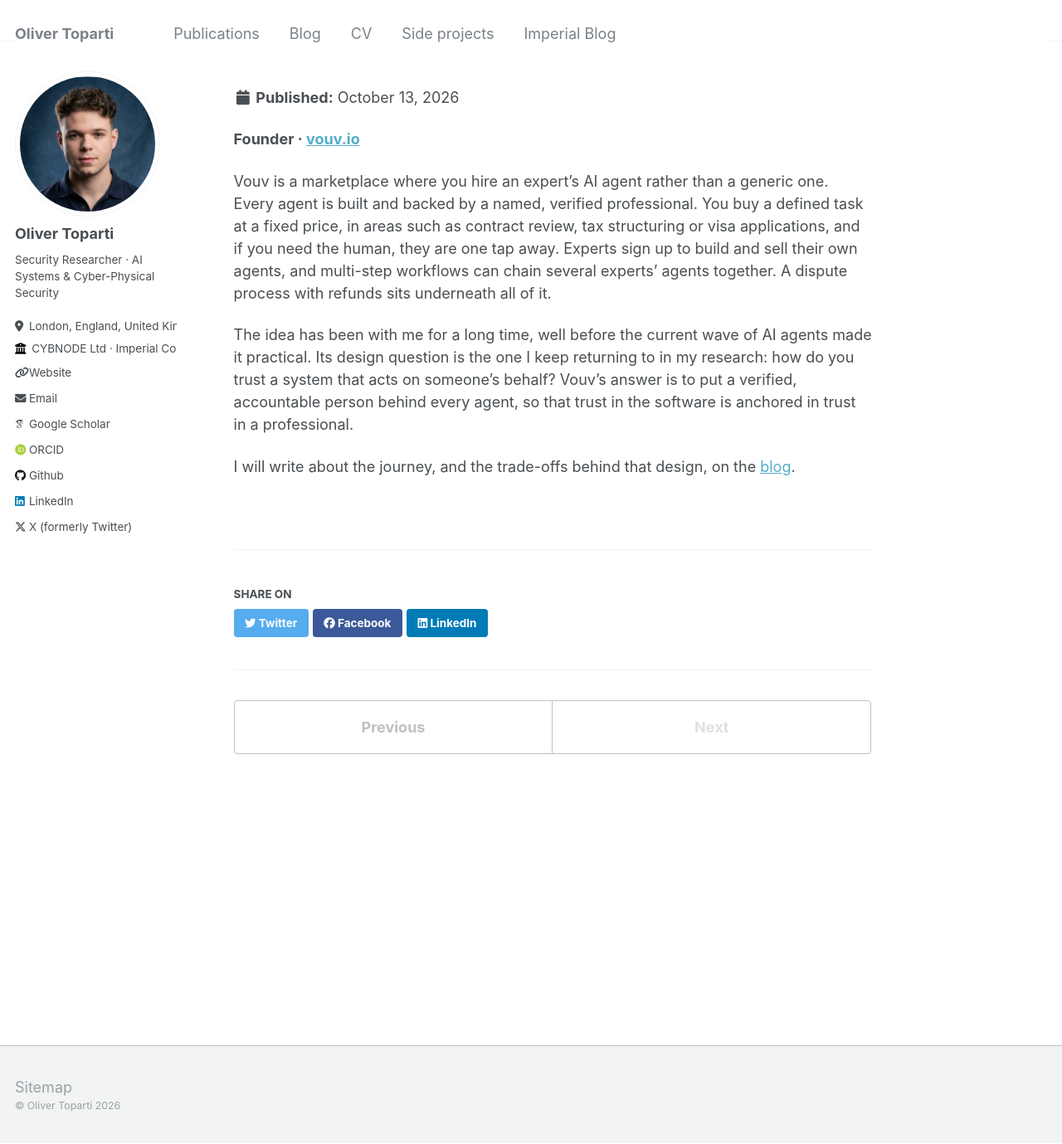
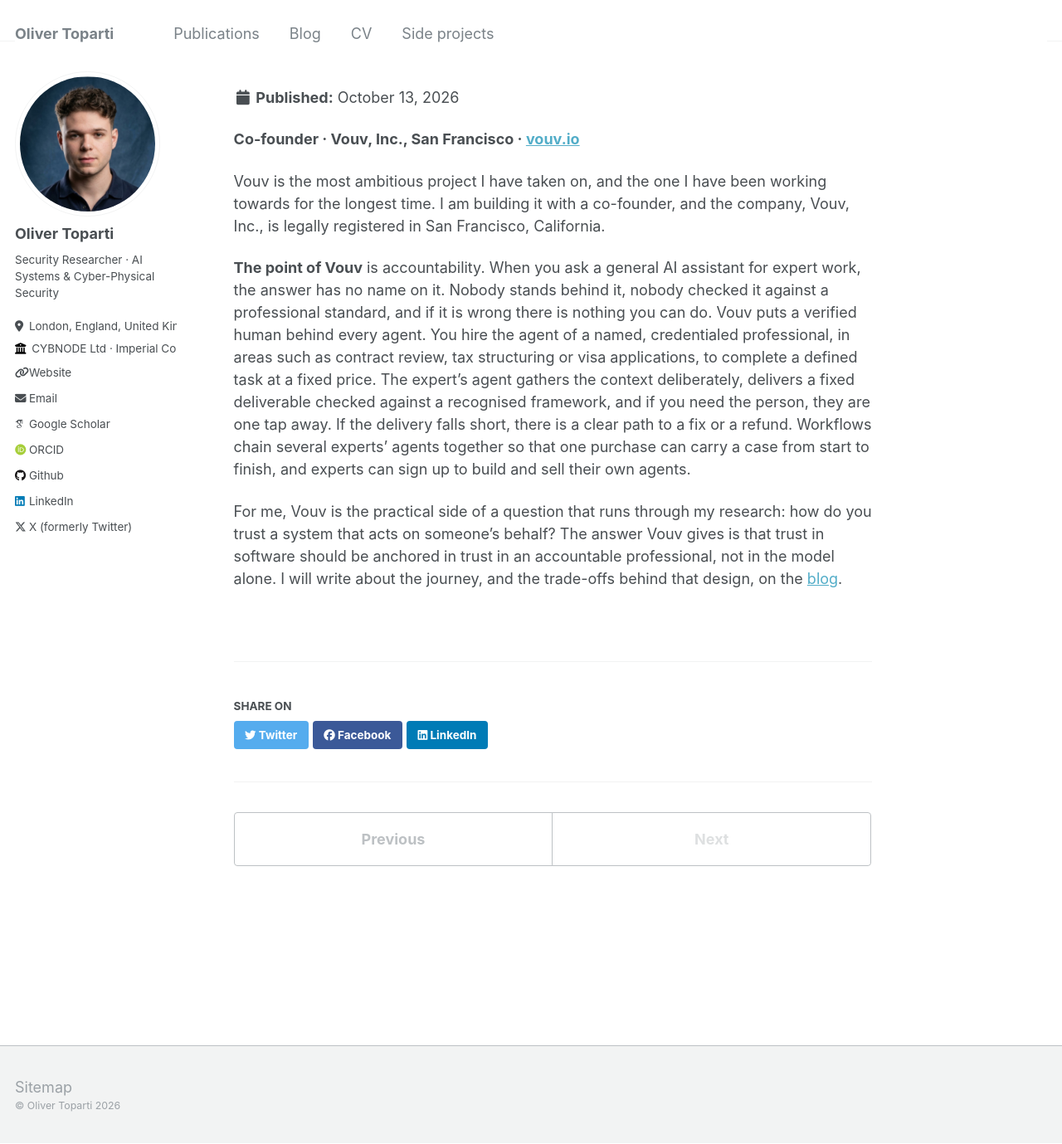
Before and after one commit to olivertoparti/olivertoparti.github.io, a Jekyll site: the page built from _portfolio/vouv.md, in a window 1280 px wide and 1379 px high. Shown: the whole window at 83% size. Built offline with Jekyll 4.4.1, drawn with Linux system fonts in a browser that asks for light colours; some web fonts are replaced.

Commit message:
Update Vouv and CYBNODE entries, fold Imperial blog into the blog page
Co-Authored-By: Claude Fable 5.1 <noreply@anthropic.com>

```diff
--- a/_data/navigation.yml
+++ b/_data/navigation.yml
@@ -12,9 +12,6 @@ main:
   - title: "Side projects"
     url: /side-projects/
 
-  - title: "Imperial Blog"
-    url: https://blogs.imperial.ac.uk/toparti/
-
   # - title: "Talks"
   #  url: /talks/
 
--- a/_pages/year-archive.html
+++ b/_pages/year-archive.html
@@ -10,8 +10,10 @@ redirect_from:
 ---
 
 {% include base_path %}
+
+<p>I used to write on my <a href="https://blogs.imperial.ac.uk/toparti/">Imperial College London blog</a> during my MSc. The earlier posts stay there, and everything new is published here.</p>
 {% if site.posts.size == 0 %}
-<p>Posts are on the way. In the meantime, my earlier writing is on my <a href="https://blogs.imperial.ac.uk/toparti/">Imperial College blog</a>.</p>
+<p>The first posts are on the way.</p>
 {% endif %}
 {% capture written_year %}'None'{% endcapture %}
 {% for post in site.posts %}
--- a/_portfolio/vouv.md
+++ b/_portfolio/vouv.md
@@ -1,13 +1,13 @@
 ---
 title: "Vouv"
-excerpt: "A marketplace for hiring a named, verified expert's AI agent to complete a fixed-price task, with the real person one tap away. The project I have been building towards for the longest time."
+excerpt: "A marketplace for hiring a named, verified expert's AI agent to complete a fixed-price task, with the real person one tap away. Vouv, Inc., San Francisco. The most ambitious project I have taken on."
 collection: portfolio
 ---
 
-**Founder · [vouv.io](https://vouv.io)**
+**Co-founder · Vouv, Inc., San Francisco · [vouv.io](https://vouv.io)**
 
-Vouv is a marketplace where you hire an expert's AI agent rather than a generic one. Every agent is built and backed by a named, verified professional. You buy a defined task at a fixed price, in areas such as contract review, tax structuring or visa applications, and if you need the human, they are one tap away. Experts sign up to build and sell their own agents, and multi-step workflows can chain several experts' agents together. A dispute process with refunds sits underneath all of it.
+Vouv is the most ambitious project I have taken on, and the one I have been working towards for the longest time. I am building it with a co-founder, and the company, Vouv, Inc., is legally registered in San Francisco, California.
 
-The idea has been with me for a long time, well before the current wave of AI agents made it practical. Its design question is the one I keep returning to in my research: how do you trust a system that acts on someone's behalf? Vouv's answer is to put a verified, accountable person behind every agent, so that trust in the software is anchored in trust in a professional.
+**The point of Vouv** is accountability. When you ask a general AI assistant for expert work, the answer has no name on it. Nobody stands behind it, nobody checked it against a professional standard, and if it is wrong there is nothing you can do. Vouv puts a verified human behind every agent. You hire the agent of a named, credentialed professional, in areas such as contract review, tax structuring or visa applications, to complete a defined task at a fixed price. The expert's agent gathers the context deliberately, delivers a fixed deliverable checked against a recognised framework, and if you need the person, they are one tap away. If the delivery falls short, there is a clear path to a fix or a refund. Workflows chain several experts' agents together so that one purchase can carry a case from start to finish, and experts can sign up to build and sell their own agents.
 
-I will write about the journey, and the trade-offs behind that design, on the [blog](/blog/).
+For me, Vouv is the practical side of a question that runs through my research: how do you trust a system that acts on someone's behalf? The answer Vouv gives is that trust in software should be anchored in trust in an accountable professional, not in the model alone. I will write about the journey, and the trade-offs behind that design, on the [blog](/blog/).
```
Also changed, not shown: _portfolio/cybnode.md (+2 -2 lines).
